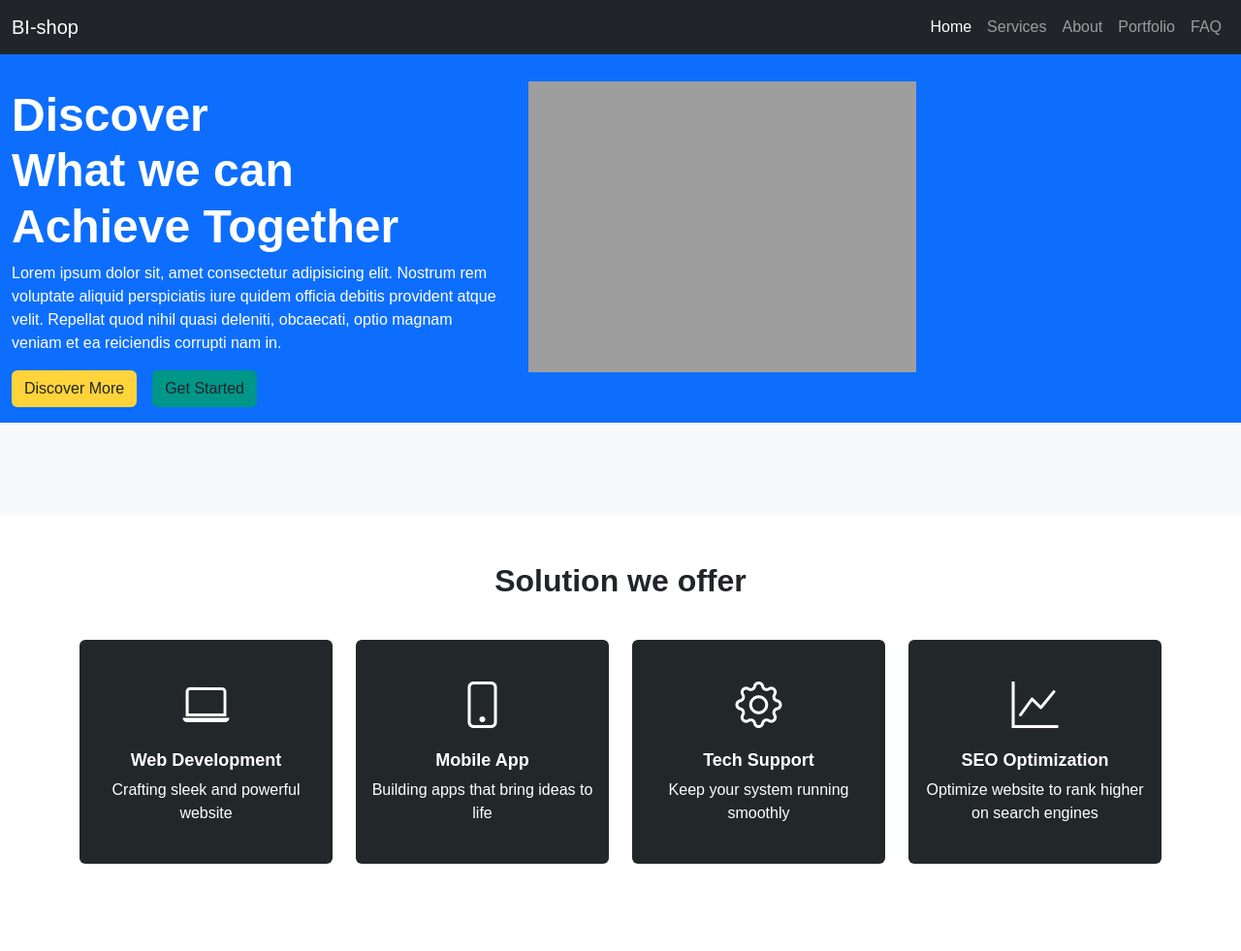
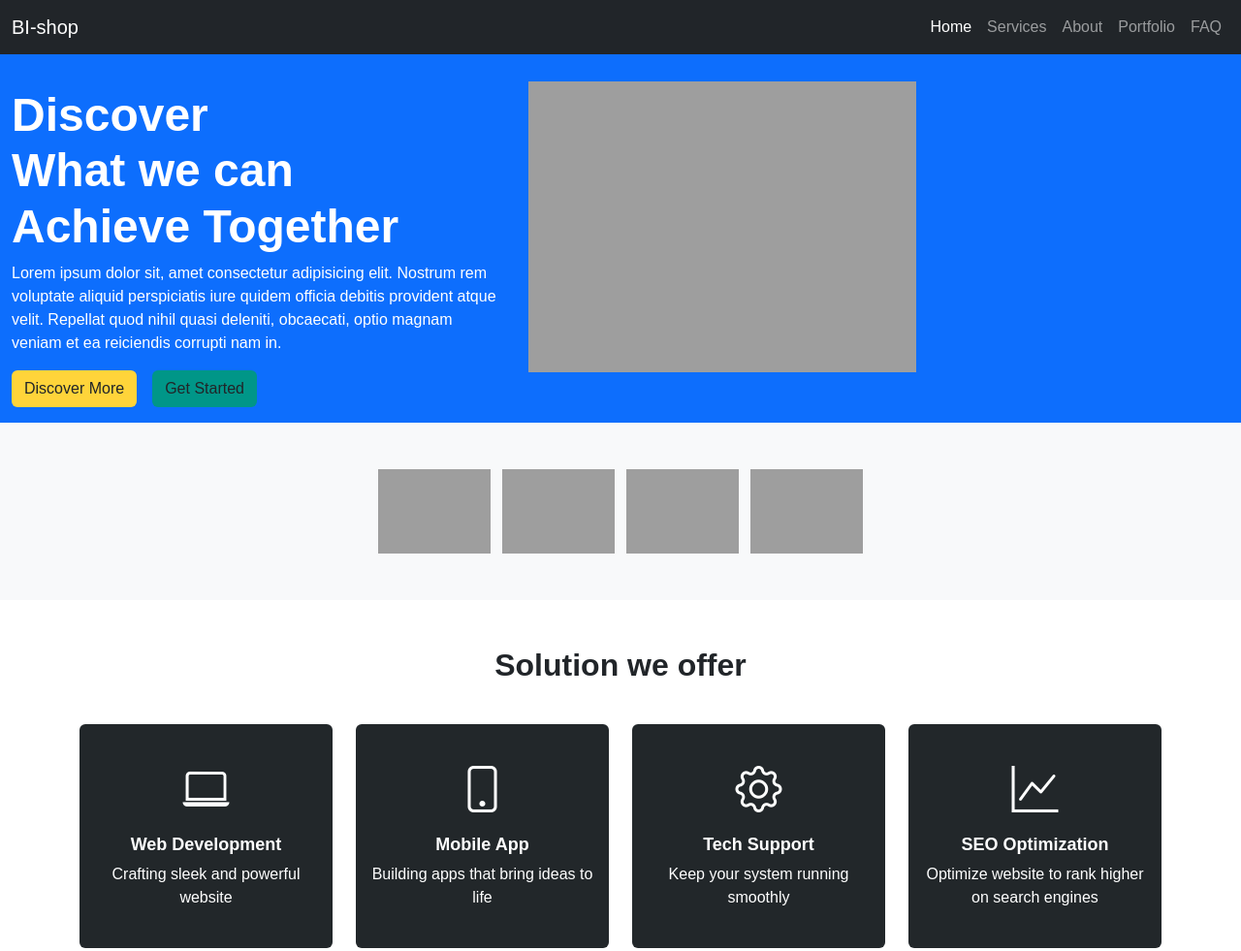
Before and after one commit to arohabuchi/basiccompanysite, a plain HTML site: page index.html in a window 1280 px wide. Shown: the top 981 px of the page at 97% size. Drawn offline with nearby package versions, Linux system fonts and the light colour scheme; the site is published under a folder, as on GitHub Pages, so addresses that start at the root find nothing.

Commit message:
Update index.html

```diff
--- a/index.html
+++ b/index.html
@@ -65,10 +65,10 @@
              <section class="bg-light py-5 section-2" id="clients">
                 <div class="container">
                     <div class="d-flex flex-wrap justify-content-center gap-2">
-                        <img src="/img/vecteezy_game-emblem-logo_23266844.png" alt="" class="client-img img-fluid">
-                        <img src="/img/vecteezy_game-emblem-logo_23266844.png" alt="" class="client-img img-fluid">
-                        <img src="/img/vecteezy_game-emblem-logo_23266844.png" alt="" class="client-img img-fluid">
-                        <img src="/img/vecteezy_game-emblem-logo_23266844.png" alt="" class="client-img img-fluid">
+                        <img src="img/vecteezy_game-emblem-logo_23266844.png" alt="" class="client-img img-fluid">
+                        <img src="img/vecteezy_game-emblem-logo_23266844.png" alt="" class="client-img img-fluid">
+                        <img src="img/vecteezy_game-emblem-logo_23266844.png" alt="" class="client-img img-fluid">
+                        <img src="img/vecteezy_game-emblem-logo_23266844.png" alt="" class="client-img img-fluid">
                     </div>
                 </div >
              </section>
```
